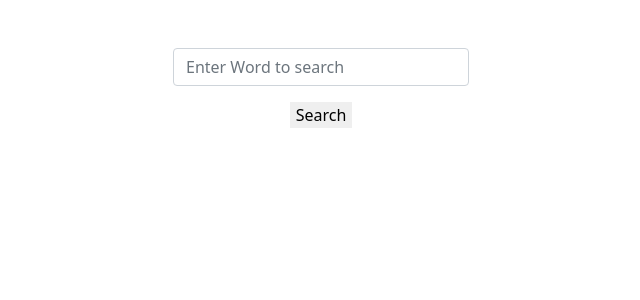
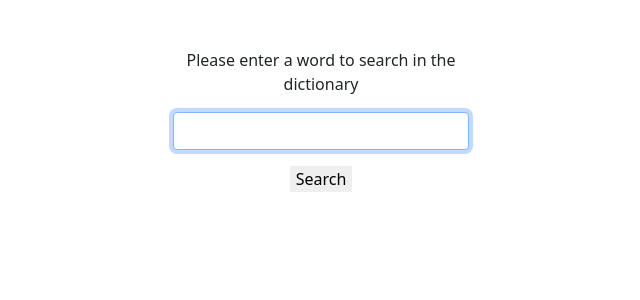
Before and after one commit to lasanthamudalige/api-based-dictionary, a Flask app: page / in a window 1280 px wide. Shown: the part 50-350 px from the top of the page, without its empty margins (319-959 px from the left). Run offline with Flask 2, Linux system fonts and the light colour scheme.

Commit message:
remove placeholder and add a paragraph for user to understand easily

```diff
--- a/templates/index.html
+++ b/templates/index.html
@@ -27,8 +27,9 @@
     </nav>
     <form class="m-5" action="/" method="post">
         <div class="col-lg-3 text-center m-auto">
-            <input class="form-control" type="text" placeholder="Enter Word to search" aria-label="search word" name="word" required>
-            <button class="border-0 m-3" type="submit">Search</button>
+          <p>Please enter a word to search in the dictionary</p>
+          <input class="form-control" type="text" aria-label="search word" name="word" autofocus required>
+          <button class="border-0 m-3" type="submit">Search</button>
         </div>
     </form>
     <div class="col-lg-3 text-center m-auto bg-light">
```
